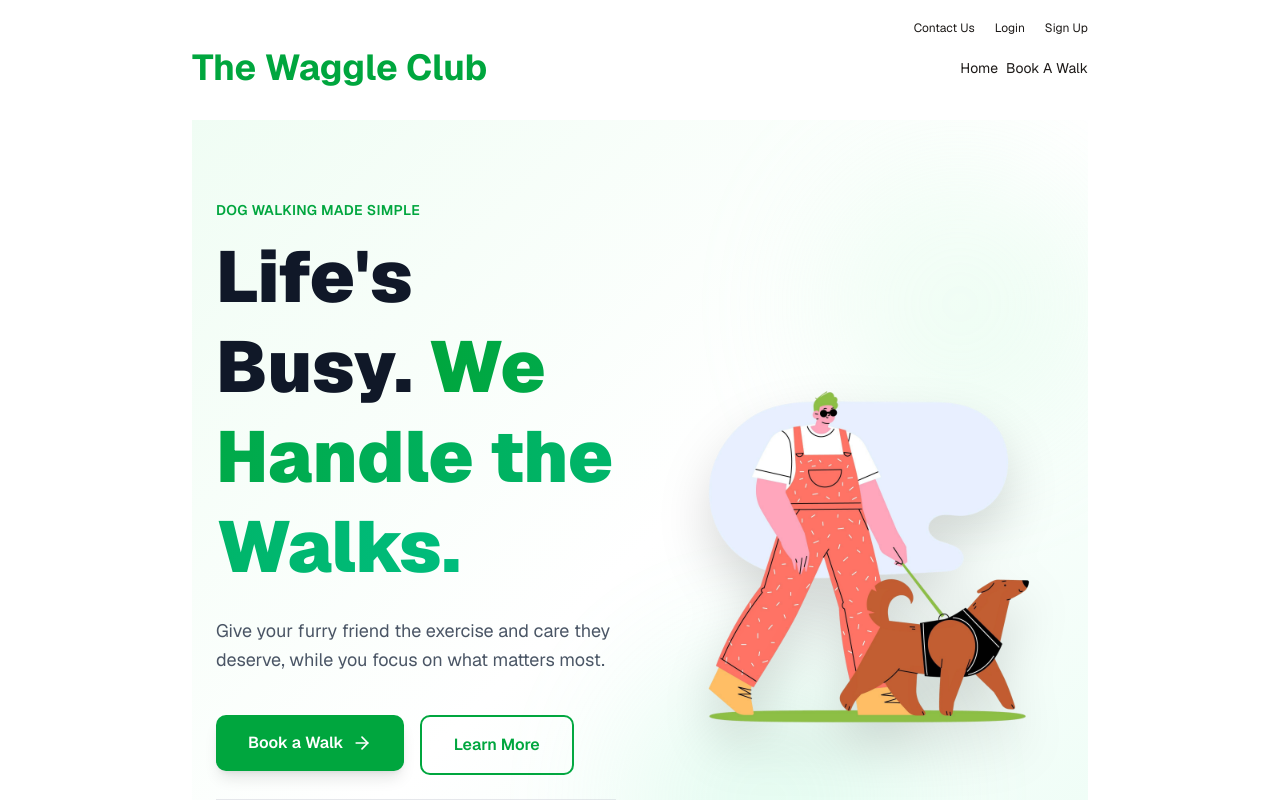
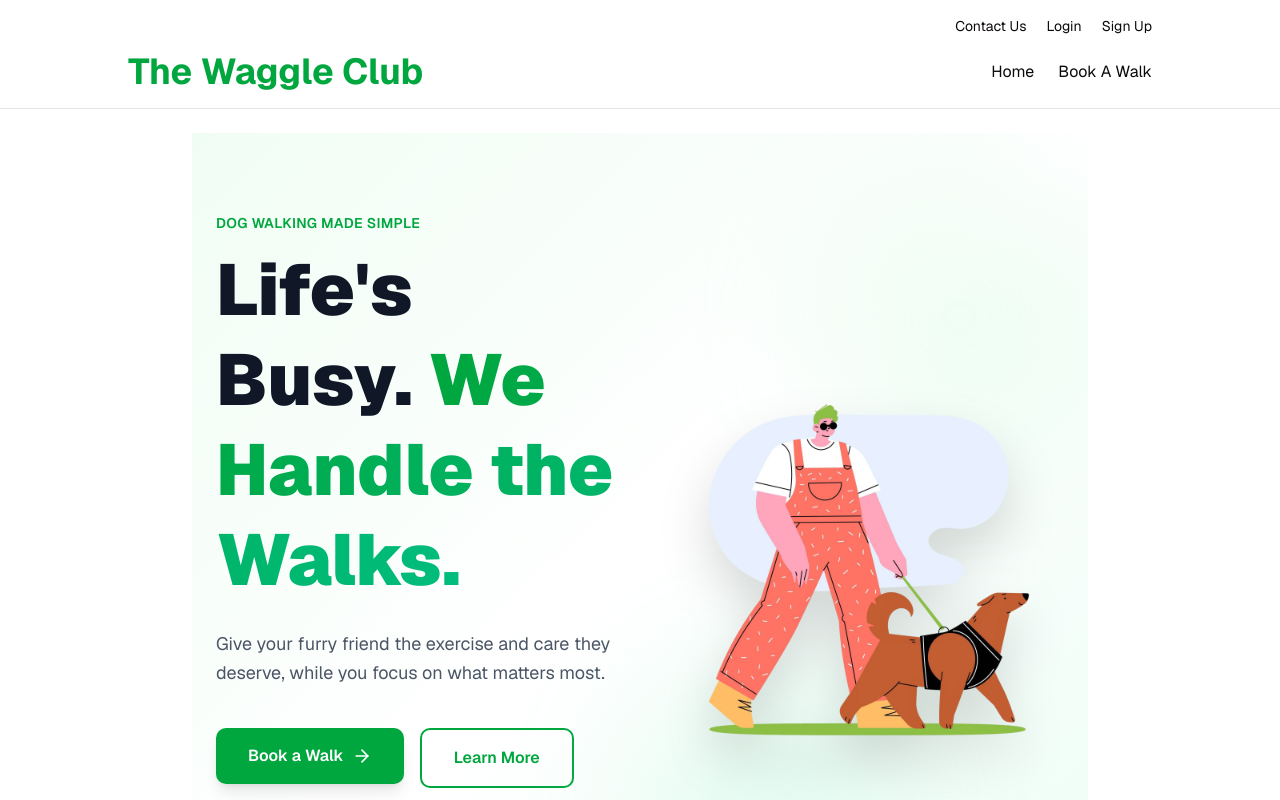
Before and after one commit to rorisangputu/wagglev1, a Next.js app: page / in a window 1280 px wide. Shown: the top 800 px of the page. Built offline with nearby package versions, Linux system fonts and the light colour scheme; no server answers.

Commit message:
solidifying acc creation system

```diff
--- a/package.json
+++ b/package.json
@@ -18,6 +18,7 @@
     "@radix-ui/react-navigation-menu": "^1.2.13",
     "@radix-ui/react-select": "^2.2.5",
     "@radix-ui/react-slot": "^1.2.3",
+    "@types/nodemailer": "^6.4.10",
     "@upstash/ratelimit": "^2.0.5",
     "@upstash/redis": "^1.35.1",
     "bcryptjs": "^3.0.2",
@@ -26,10 +27,11 @@
     "date-fns": "^4.1.0",
     "embla-carousel-react": "^8.6.0",
     "lucide-react": "^0.525.0",
+    "mailtrap": "^4.3.0",
     "next": "15.3.5",
     "next-auth": "^5.0.0-beta.29",
     "next-themes": "^0.4.6",
-    "nodemailer": "^6.10.1",
+    "nodemailer": "^6.9.11",
     "react": "^19.0.0",
     "react-day-picker": "^9.8.0",
     "react-dom": "^19.0.0",
@@ -42,7 +44,6 @@
     "@eslint/eslintrc": "^3",
     "@tailwindcss/postcss": "^4",
     "@types/node": "^20",
-    "@types/nodemailer": "^7.0.2",
     "@types/react": "^19",
     "@types/react-dom": "^19",
     "eslint": "^9",
--- a/src/app/(auth)/user/verify/page.tsx
+++ b/src/app/(auth)/user/verify/page.tsx
@@ -32,7 +32,7 @@ export default function VerifyPage() {
         });
 
         if (res.ok) {
-          router.push("/login?verified=true");
+          router.push("/user/login?verified=true");
         } else {
           const data = await res.json();
           setError(data.message || "Verification failed.");
--- a/src/app/layout.tsx
+++ b/src/app/layout.tsx
@@ -2,7 +2,7 @@ import type { Metadata } from "next";
 import { Geist, Geist_Mono } from "next/font/google";
 import "./globals.css";
 import { cn } from "@/lib/utils";
-import { SessionProvider } from "next-auth/react";
+
 
 const geistSans = Geist({
   variable: "--font-geist-sans",
@@ -33,7 +33,7 @@ export default function RootLayout({
           geistMono
         )}
       >
-        <SessionProvider>{children}</SessionProvider>
+        {children}
       </body>
     </html>
   );
--- a/src/components/Nav.tsx
+++ /dev/null
@@ -1,41 +0,0 @@
-"use client";
-
-import { cn } from "@/lib/utils";
-import Link from "next/link";
-import { usePathname } from "next/navigation";
-import { ComponentProps, ReactNode } from "react";
-
-export function Nav({ children }: { children: ReactNode }) {
-  return (
-    <nav className="bg-transparent text-primary-foreground flex flex-col w-[90%] xl:w-[70%] mx-auto py-2">
-      {children}
-    </nav>
-  );
-}
-
-export function NavLink(props: Omit<ComponentProps<typeof Link>, "classname">) {
-  const pathname = usePathname;
-  return (
-    <Link
-      {...props}
-      className={cn(
-        "text-primary text-sm",
-        pathname === props.href && "bg-background "
-      )}
-    />
-  );
-}
-export function HeadLink(
-  props: Omit<ComponentProps<typeof Link>, "classname">
-) {
-  const pathname = usePathname;
-  return (
-    <Link
-      {...props}
-      className={cn(
-        "py-3 text-primary text-xs hover:text-green-700",
-        pathname === props.href && "bg-background "
-      )}
-    />
-  );
-}
--- /dev/null
+++ b/src/components/Nav/MobileMenu.tsx
@@ -0,0 +1,129 @@
+"use client";
+
+import { useState } from "react";
+import Link from "next/link";
+import { AlignJustify, X } from "lucide-react";
+
+type NavUser = {
+  name: string;
+  email: string;
+  id: string;
+  role?: string;
+};
+
+type MobileMenuProps = {
+  user: NavUser | undefined;
+  onSignOut: () => Promise<void>;
+};
+
+export default function MobileMenu({ user, onSignOut }: MobileMenuProps) {
+  const [menuOpen, setMenuOpen] = useState(false);
+
+  const toggleMenu = () => setMenuOpen(!menuOpen);
+  const closeMenu = () => setMenuOpen(false);
+
+  return (
+    <>
+      {/* Mobile menu button */}
+      <button onClick={toggleMenu} className="lg:hidden">
+        {menuOpen ? (
+          <X className="text-black w-6 h-6" />
+        ) : (
+          <AlignJustify className="text-black w-6 h-6" />
+        )}
+      </button>
+
+      {/* Mobile backdrop */}
+      {menuOpen && (
+        <div
+          className="fixed inset-0 bg-black/50 z-40 lg:hidden"
+          onClick={closeMenu}
+        />
+      )}
+
+      {/* Mobile sidebar menu */}
+      {menuOpen && (
+        <div className="fixed top-0 left-0 w-2/3 h-screen bg-white shadow-lg p-6 z-50 flex flex-col space-y-4 lg:hidden overflow-y-auto">
+          <button onClick={closeMenu} className="self-end">
+            <X className="text-black w-6 h-6" />
+          </button>
+
+          <h1 className="text-green-600 text-3xl font-bold mb-4">Waggle</h1>
+
+          <div className="flex flex-col space-y-4">
+            <Link
+              href="/"
+              onClick={closeMenu}
+              className="text-lg hover:text-green-600 transition"
+            >
+              Home
+            </Link>
+            <Link
+              href="/book"
+              onClick={closeMenu}
+              className="text-lg hover:text-green-600 transition"
+            >
+              Book A Walk
+            </Link>
+            {user && (
+              <Link
+                href="/walks"
+                onClick={closeMenu}
+                className="text-lg hover:text-green-600 transition"
+              >
+                My Walks
+              </Link>
+            )}
+            <Link
+              href="/contact-us"
+              onClick={closeMenu}
+              className="text-lg hover:text-green-600 transition"
+            >
+              Contact Us
+            </Link>
+
+            <hr className="my-2" />
+
+            {user ? (
+              <>
+                <Link
+                  href="/account"
+                  onClick={closeMenu}
+                  className="text-lg hover:text-green-600 transition"
+                >
+                  Account
+                </Link>
+                <form action={onSignOut}>
+                  <button
+                    type="submit"
+                    onClick={closeMenu}
+                    className="text-left text-lg text-red-500 hover:underline w-full"
+                  >
+                    Logout
+                  </button>
+                </form>
+              </>
+            ) : (
+              <>
+                <Link
+                  href="/user/login"
+                  onClick={closeMenu}
+                  className="text-lg hover:text-green-600 transition"
+                >
+                  Login
+                </Link>
+                <Link
+                  href="/user/sign-up"
+                  onClick={closeMenu}
+                  className="text-lg hover:text-green-600 transition"
+                >
+                  Sign Up
+                </Link>
+              </>
+            )}
+          </div>
+        </div>
+      )}
+    </>
+  );
+}
--- a/src/components/NavBar.tsx
+++ b/src/components/NavBar.tsx
@@ -1,121 +1,77 @@
-"use client";
+import { auth, signOut } from "@/lib/auth";
+import Link from "next/link";
+import MobileMenu from "./Nav/MobileMenu";
 
-import React, { useState } from "react";
-import { HeadLink, Nav, NavLink } from "./Nav";
-import { AlignJustify, X } from "lucide-react";
-import { useSession, signOut } from "next-auth/react";
+type NavUser = {
+  name: string;
+  email: string;
+  id: string;
+  role?: string;
+};
 
-const NavBar = () => {
-  const [menuOpen, setMenuOpen] = useState(false);
-  const { data: session, status } = useSession();
+export default async function NavBar() {
+  const session = await auth();
+  const user = session?.user as NavUser | undefined;
 
-  const toggleMenu = () => setMenuOpen(!menuOpen);
-  const closeMenu = () => setMenuOpen(false);
+  async function handleSignOut() {
+    "use server";
+    await signOut({ redirectTo: "/" });
+  }
 
   return (
-    <Nav>
-      {/* Top right links */}
-      <div className="flex justify-end space-x-5">
-        <HeadLink href={"/contact-us"}>Contact Us</HeadLink>
-
-        {status === "loading" ? null : session ? (
-          <button
-            onClick={() => signOut({ callbackUrl: "/" })}
-            className="text-sm text-blue-500 hover:underline"
-          >
+    <nav className="w-full border-b bg-white">
+      <div className="w-[90%] xl:w-[80%] mx-auto py-4">
+        {/* Top row - Contact and Auth links */}
+        <div className="hidden lg:flex justify-end space-x-5 text-sm mb-4">
+          <Link href="/contact-us" className="hover:underline">
+            Contact Us
+          </Link>
+          {user ? (
+            <form action={handleSignOut} className="inline">
+              <button type="submit" className="text-blue-500 hover:underline">
                 Logout
               </button>
+            </form>
           ) : (
             <>
-            <HeadLink href={"/user/login"}>Login</HeadLink>
-            <HeadLink href={"/user/sign-up"}>Sign Up</HeadLink>
+              <Link href="/user/login" className="hover:underline">
+                Login
+              </Link>
+              <Link href="/user/sign-up" className="hover:underline">
+                Sign Up
+              </Link>
             </>
           )}
         </div>
 
         {/* Main nav row */}
-      <div className="flex justify-between items-center">
-        <h1 className="text-green-600 text-4xl font-bold">The Waggle Club</h1>
+        <div className="flex items-center justify-between">
+          {/* Logo */}
+          <Link href="/">
+            <h1 className="text-green-600 text-3xl lg:text-4xl font-bold">
+              The Waggle Club
+            </h1>
+          </Link>
 
           {/* Desktop menu */}
-        <div className="hidden lg:flex space-x-2">
-          <NavLink href={"/"}>Home</NavLink>
-          <NavLink href={"/book"}>Book A Walk</NavLink>
-          {session && <NavLink href={"/walks"}>My Walks</NavLink>}
+          <div className="hidden lg:flex items-center space-x-6">
+            <Link href="/" className="hover:text-green-600 transition">
+              Home
+            </Link>
+            <Link href="/booking" className="hover:text-green-600 transition">
+              Book A Walk
+            </Link>
+            {user && (
+              <Link href="/walks" className="hover:text-green-600 transition">
+                My Walks
+              </Link>
+            )}
           </div>
 
-        {/* Mobile menu button */}
-        <button onClick={toggleMenu} className="lg:hidden">
-          {menuOpen ? (
-            <X className="text-black" />
-          ) : (
-            <AlignJustify className="text-black" />
-          )}
-        </button>
-      </div>
-
-      {/* Mobile backdrop */}
-      {menuOpen && (
-        <div
-          className="fixed inset-0 bg-black/50 z-40 lg:hidden"
-          onClick={closeMenu}
-        />
-      )}
-
-      {/* Mobile sidebar menu */}
-      {menuOpen && (
-        <div className="fixed top-0 left-0 w-2/3 h-screen bg-white shadow-lg p-6 z-50 flex flex-col space-y-4 lg:hidden overflow-y-auto">
-          <button onClick={closeMenu} className="self-end">
-            <X className="text-black" />
-          </button>
-          <h1 className="text-green-600 text-3xl font-bold">Waggle</h1>
-
-          <div className="flex flex-col space-y-3">
-            <NavLink href={"/"} onClick={closeMenu}>
-              Home
-            </NavLink>
-            <NavLink href={"/book"} onClick={closeMenu}>
-              Book A Walk
-            </NavLink>
-            {session && (
-              <NavLink href={"/walks"} onClick={closeMenu}>
-                My Walks
-              </NavLink>
-            )}
-            <NavLink href={"/contact-us"} onClick={closeMenu}>
-              Contact Us
-            </NavLink>
-
-            {status === "loading" ? null : session ? (
-              <>
-                <NavLink href={"/account"} onClick={closeMenu}>
-                  Account
-                </NavLink>
-                <button
-                  onClick={() => {
-                    signOut({ callbackUrl: "/" });
-                    closeMenu();
-                  }}
-                  className="text-left text-sm text-blue-500 hover:underline"
-                >
-                  Logout
-                </button>
-              </>
-            ) : (
-              <>
-                <NavLink href={"/user/login"} onClick={closeMenu}>
-                  Login
-                </NavLink>
-                <NavLink href={"/user/sign-up"} onClick={closeMenu}>
-                  Sign Up
-                </NavLink>
-              </>
-            )}
+          {/* Mobile menu */}
+          <MobileMenu user={user} onSignOut={handleSignOut} />
         </div>
       </div>
-      )}
-    </Nav>
+    </nav>
   );
-};
-
-export default NavBar;
+}
--- /dev/null
+++ b/src/lib/user/emails/Test.ts
@@ -0,0 +1,52 @@
+import { createTransport } from "nodemailer";
+
+//Test Intergration
+const transport = createTransport({
+  host: "sandbox.smtp.mailtrap.io",
+  port: 2525,
+  auth: {
+    user: "951890acb589ec", // Replace with your actual username from Mailtrap
+    pass: "fe7d47414b0e55", // Replace with your actual password from Mailtrap
+  },
+});
+
+const sender = {
+  address: "lerumo.it@gmail.com",
+  name: "Mailtrap Test",
+};
+//const recipients = ["lerumo.it@gmail.com"];
+
+export async function sendTestVerificationEmail(
+  email: string,
+  name: string,
+  code: string,
+  expires: Date
+) {
+  try {
+    console.log("📧 Attempting to send email to:", email);
+
+    const mail = await transport.sendMail({
+      from: sender,
+      to: email, // Use the email parameter, not the recipients array
+      subject: `Verification Code for ${name}`,
+      text: `Hi ${name},\n\nYour verification code is: ${code}\n\nThis code will expire at ${expires.toLocaleString()}\n\nBest regards,\nMailtrap Test`,
+      html: `
+        <h2>Hi ${name},</h2>
+        <p>Your verification code is: <strong>${code}</strong></p>
+        <p>This code will expire at ${expires.toLocaleString()}</p>
+        <p>Best regards,<br>Mailtrap Test</p>
+      `,
+    });
+
+    if (mail.rejected && mail.rejected.length > 0) {
+      console.error("❌ Email sending failed:", mail.messageId);
+      return { success: false, error: "Email did not send." };
+    }
+
+    console.log("✅ Verification email sent successfully:", mail.messageId);
+    return { success: true, emailId: mail.messageId };
+  } catch (error) {
+    console.error("❌ Email sending error:", error);
+    return { success: false, error: "Failed to send verification email" };
+  }
+}
--- a/src/lib/user/emails/actions.ts
+++ b/src/lib/user/emails/actions.ts
@@ -1,5 +1,6 @@
 import { createTransport } from "nodemailer";
 
+//Real Intergration
 const transport = createTransport({
   host: process.env.MAILTRAP_HOST,
   port: Number(process.env.MAILTRAP_PORT),
--- a/src/lib/validationSchemas.ts
+++ b/src/lib/validationSchemas.ts
@@ -20,7 +20,6 @@ const loginSchema = z.object({
 const verifyCodeSchema = z.object({
   email: z.email(),
   code: z.string().length(6),
-  action: z.string().min(2),
 });
 
 const bookingSchema = z.object({
```
Also changed, not shown: src/app/(auth)/user/sign-up/page.tsx (+6 -4 lines), src/app/api/auth/verify/route.ts (+14 -12 lines), src/lib/user/account/actions.tsx (+21 -14 lines), 1 other file (tests, documents, lock files or other folders). Lines whose indentation alone changed are shown as unchanged.
